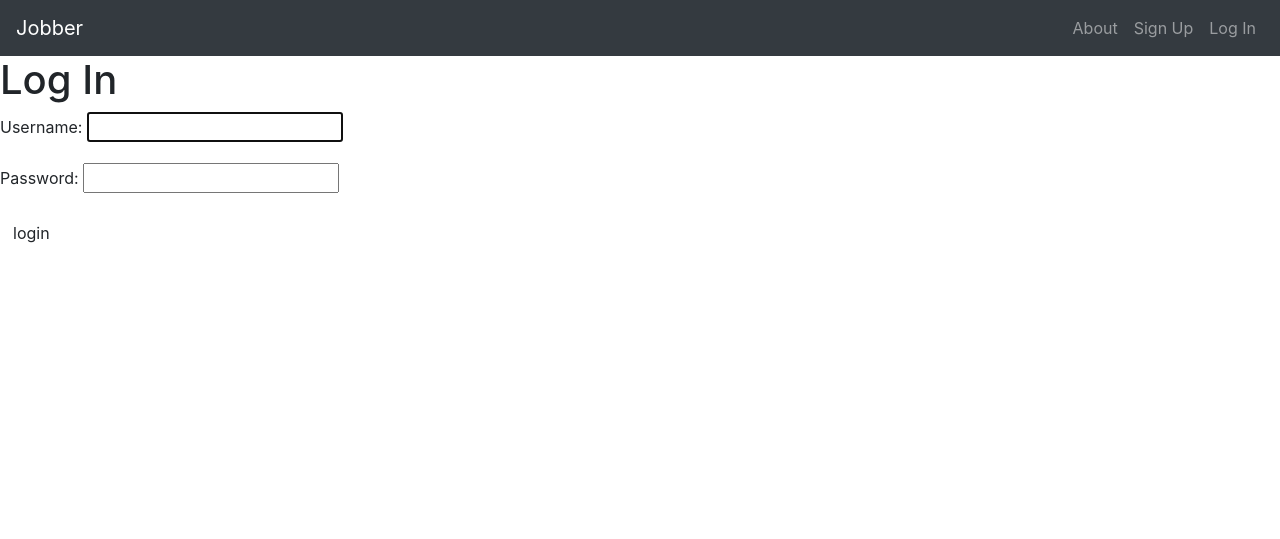
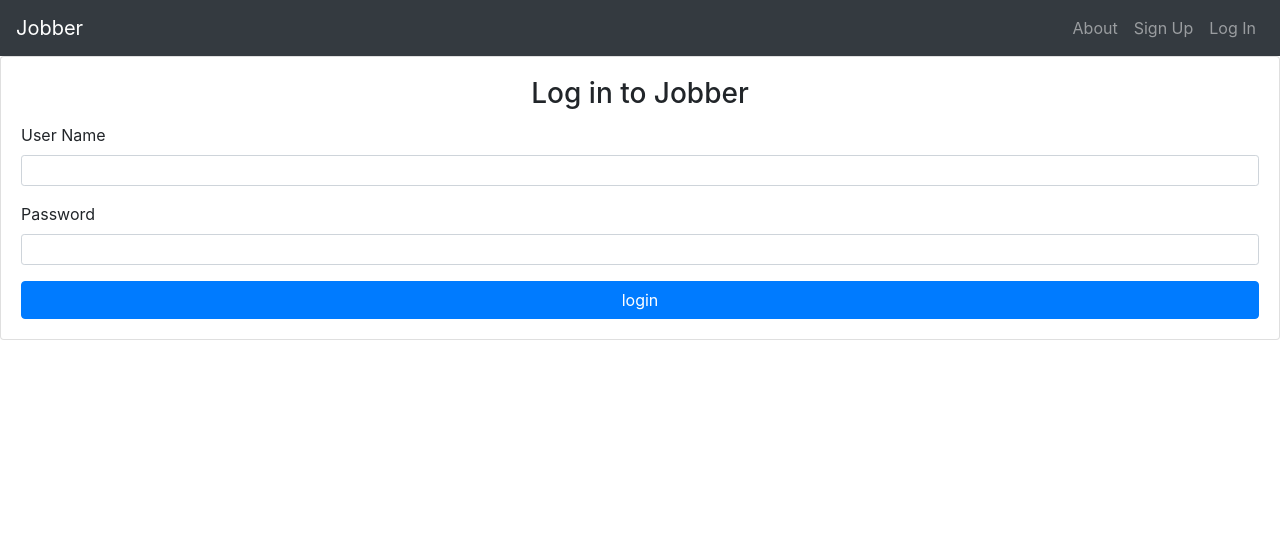
Before and after one commit to AaronGoldsmith1/jobber, a Django app: page /accounts/login/ in a window 1280 px wide. Shown: the top 539 px of the page. Run offline with Django 3.2, Linux system fonts and the light colour scheme; some libraries are stand-ins or nearby versions.

Commit message:
update sign in form

```diff
--- a/main_app/templates/registration/login.html
+++ b/main_app/templates/registration/login.html
@@ -1,19 +1,25 @@
 {% extends 'base.html' %}
 {% block content %}
 
-<h1>Log In</h1>
-
-<!-- Add the login form -->
-<form method="post" action="{% url 'login' %}">
-  {% csrf_token %}
-  {{ form.as_p }}
-  <input type="submit" class="btn" value="login">
-  <input type="hidden" name="next" value="{{ next }}">
-</form>
-
-
-
-
-
+	<div class="card">
+	<div class="card-body">
+		<h3 class="card-title text-center">Log in to Jobber</h3>
+		<div class="card-text">
+			<form method="post" action="/accounts/login/">
+      {% csrf_token %}
+				<div class="form-group">
+					<label for="id_username">User Name</label>
+					<input type="text" class="form-control form-control-sm" id="id_username" name="username">
+				</div>
+				<div class="form-group">
+					<label for="id_password">Password</label>
+					<input type="password" class="form-control form-control-sm" id="id_password" name="password">
+				</div>
+				<input type="submit" class="btn btn-primary btn-block" value="login">
+        <input type="hidden" name="next" value="">
+			</form>
+		</div>
+	</div>
+</div>
 
 {% endblock %}
```
